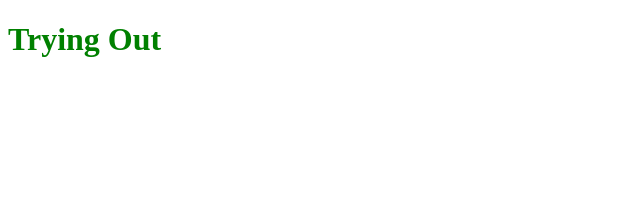
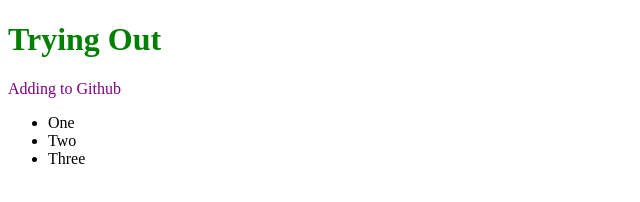
Before and after one commit to ruthbins/Trial, a plain HTML site: page index.html in a window 1280 px wide. Shown: the whole page, without its empty margins (0-640 px from the left). Drawn offline with Linux system fonts and the light colour scheme.

Commit message:
added list

```diff
--- a/index.html
+++ b/index.html
@@ -10,6 +10,12 @@
 
 <body>
   <h1>Trying Out</h1>
+  <p>Adding to Github</p>
+  <ul>
+    <li>One</li>
+    <li>Two</li>
+    <li>Three</li>
+  </ul>
 </body>
 
 </html>
--- a/style.css
+++ b/style.css
@@ -1,3 +1,7 @@
 h1 {
   color: green;
 }
+
+p {
+  color: purple;
+}
```
